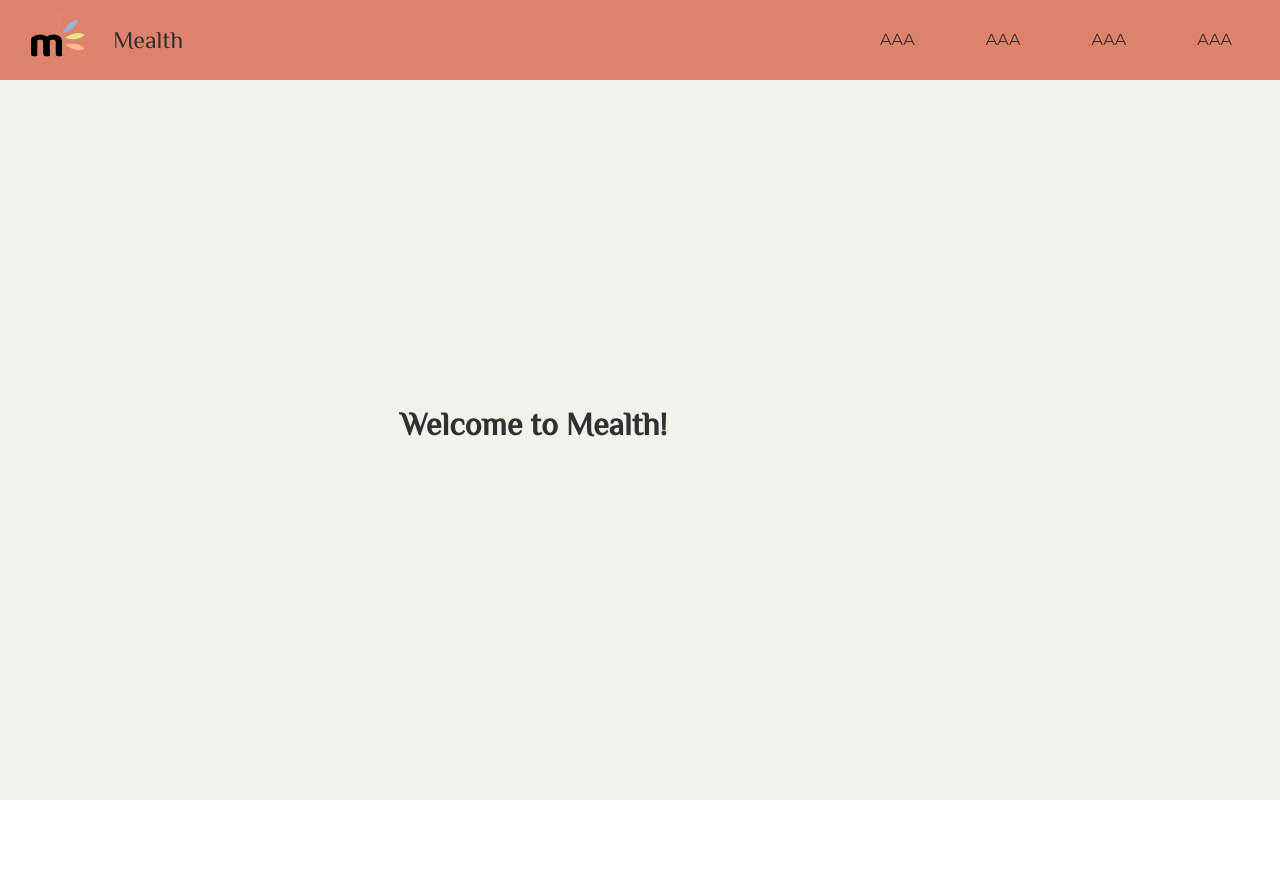
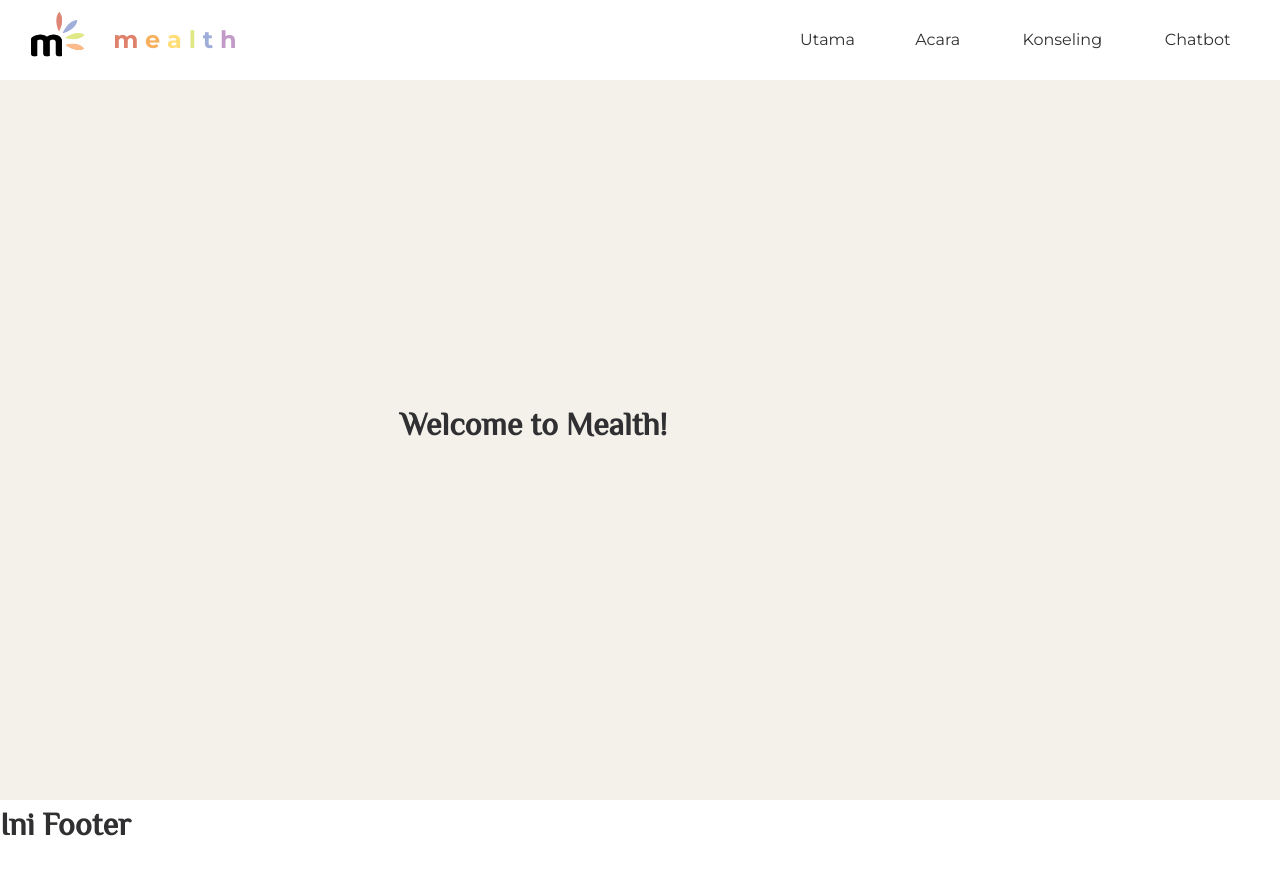
Before and after one commit to LordGedelicious/MealthWebApp, a React (Vite) app: page / in a window 1280 px wide. Shown: the top 874 px of the page. Before the commit the page ends 800 px from the top, so only its background shows below. Built offline with nearby package versions, Linux system fonts and the light colour scheme.

Commit message:
fix navbar

```diff
--- a/src/components/Navbar.tsx
+++ b/src/components/Navbar.tsx
@@ -2,19 +2,26 @@ import Logo from "../images/logo.png";
 
 const Navbar = () => {
   return (
-    <div className="absolute bg-transparent h-[5em] w-[100%] flex flex-row justify-between items-center text-bw-light bg-red">
+    <div className="absolute bg-[#FFFFFF] h-[5em] w-[100%] flex flex-row justify-between items-center text-black">
       {/* Logo and Title */}
       <div className="flex flex-row items-center">
         <img src={Logo} alt="Logo" className="h-[5em]" />
-        <h2>Mealth</h2>
+        <h3 className="text-2xl"><b>
+          <span className="text-red">m </span>
+          <span className="text-sorange">e </span>
+          <span className="text-syellow">a </span>
+          <span className="text-green">l </span>
+          <span className="text-blue">t </span>
+          <span className="text-spurple">h</span>
+        </b></h3>
       </div>
 
       {/* Links */}
-      <div className="flex flex-row justify-between w-[25em] pr-[3em]">
-        <p className="hover:underline hover:underline-offset-8 hover:decoration-2 cursor-pointer hover:transition ease-in-out delay-150">AAA</p>
-        <p className="hover:underline hover:underline-offset-8 hover:decoration-2 cursor-pointer hover:transition ease-in-out delay-150">AAA</p>
-        <p className="hover:underline hover:underline-offset-8 hover:decoration-2 cursor-pointer hover:transition ease-in-out delay-150">AAA</p>
-        <p className="hover:underline hover:underline-offset-8 hover:decoration-2 cursor-pointer hover:transition ease-in-out delay-150">AAA</p>
+      <div className="flex flex-row justify-between w-[30em] pr-[3em] md:visible sm:invisible">
+        <p className="w-[3.5em] hover:font-bold cursor-pointer hover:transition ease-in-out delay-150">Utama</p>
+        <p className="w-[3em] hover:font-bold cursor-pointer hover:transition ease-in-out delay-150">Acara</p>
+        <p className="w-[5.2em] hover:font-bold cursor-pointer hover:transition ease-in-out delay-150">Konseling</p>
+        <p className="w-[4.2em] hover:font-bold cursor-pointer hover:transition ease-in-out delay-150">Chatbot</p>
       </div>
     </div>
   );
--- a/src/pages/HomePage.tsx
+++ b/src/pages/HomePage.tsx
@@ -1,12 +1,14 @@
 import Navbar from "../components/Navbar";
+import Footer from "../components/Footer";
 
 const HomePage = () => {
   return (
     <>
-      <Navbar></Navbar>
+      <Navbar />
       <div className="bg-white h-[100vh] w-[100%] p-[50vh]">
         <h1>Welcome to Mealth!</h1>
       </div>
+      <Footer />
     </>
   );
 };
```
